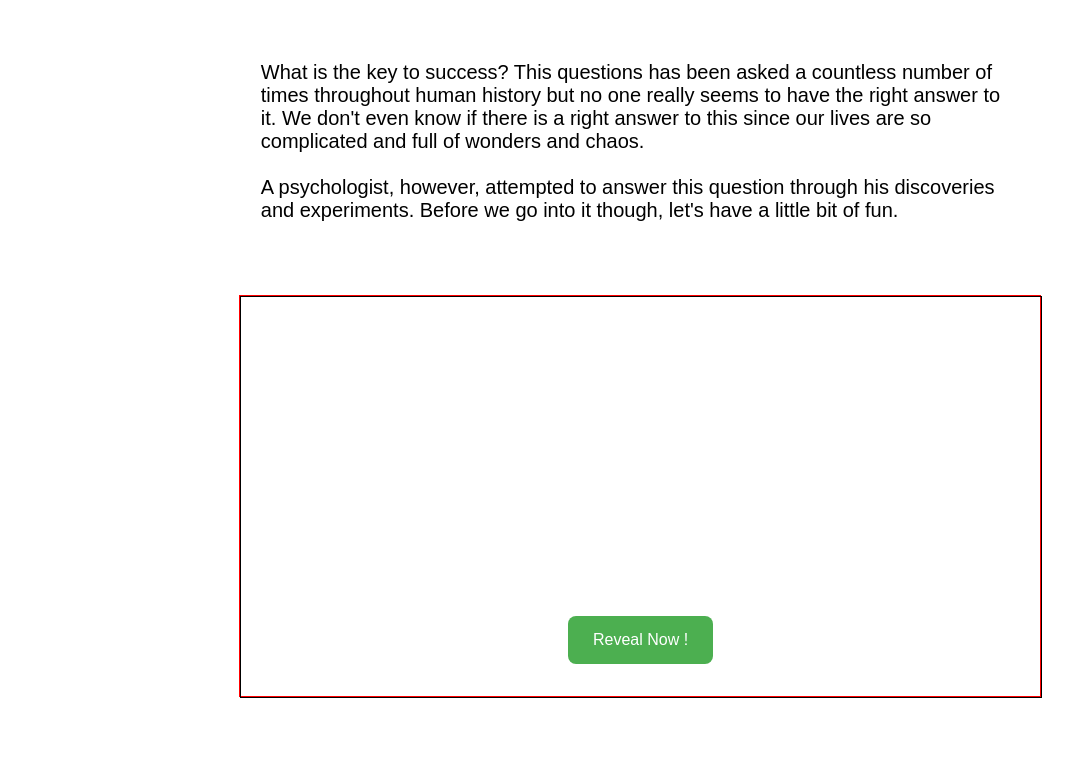
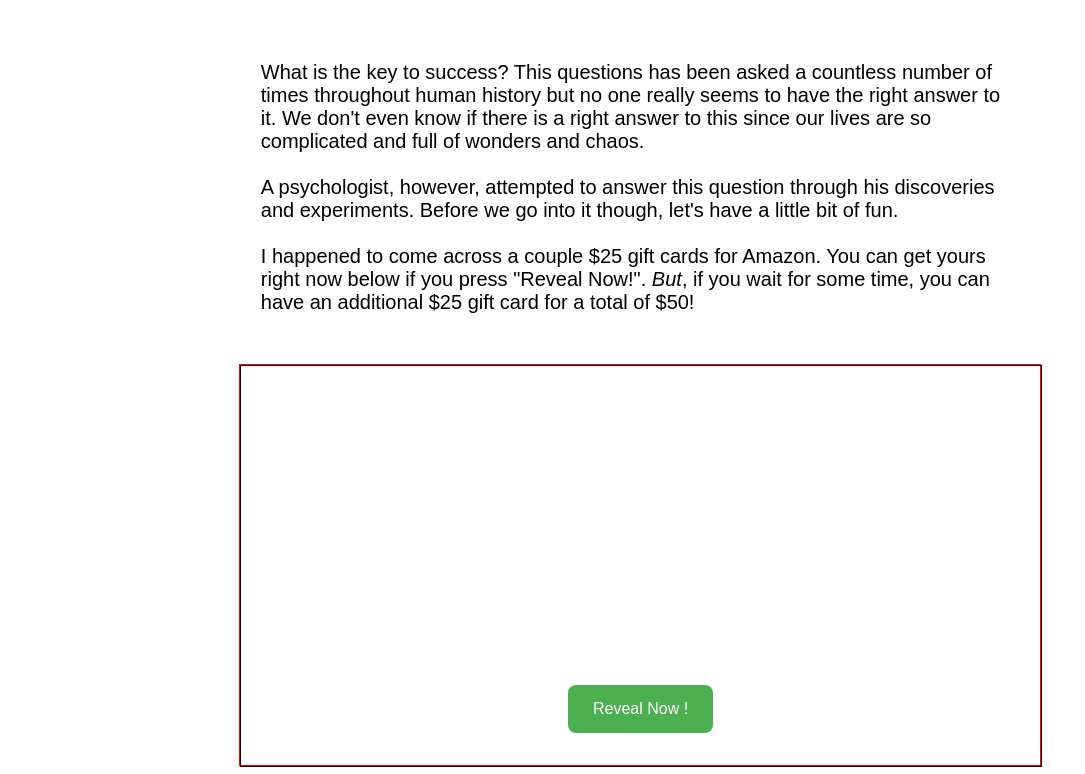
Before and after one commit to drakesong/understanding_procrastination, a plain HTML site: page idex.html in a window 1280 px wide. Shown: the part 89-863 px from the top of the page, without its empty margins (0-1085 px from the left). Before the commit the page ends 800 px from the top, so only its background shows below. Drawn offline with Linux system fonts and the light colour scheme; a script that the page names is missing.

Commit message:
Include short explanantion for game

```diff
--- a/idex.html
+++ b/idex.html
@@ -15,6 +15,7 @@
     <p>
         What is the key to success? This questions has been asked a countless number of times throughout human history but no one really seems to have the right answer to it. We don't even know if there is a right answer to this since our lives are so complicated and full of wonders and chaos.<br /><br />
         A psychologist, however, attempted to answer this question through his discoveries and experiments. Before we go into it though, let's have a little bit of fun.<br /><br />
+        I happened to come across a couple $25 gift cards for Amazon. You can get yours right now below if you press "Reveal Now!". <em>But</em>, if you wait for some time, you can have an additional $25 gift card for a total of $50!
     </p>
 
     <div class="marshmallow">
```
